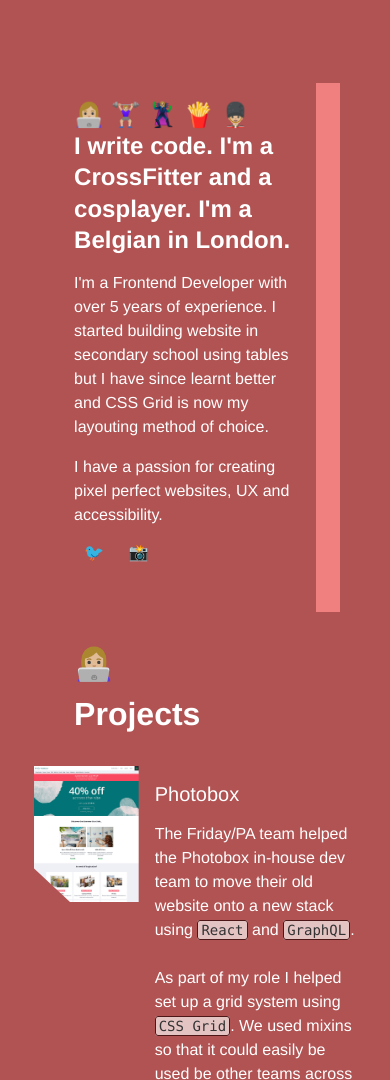
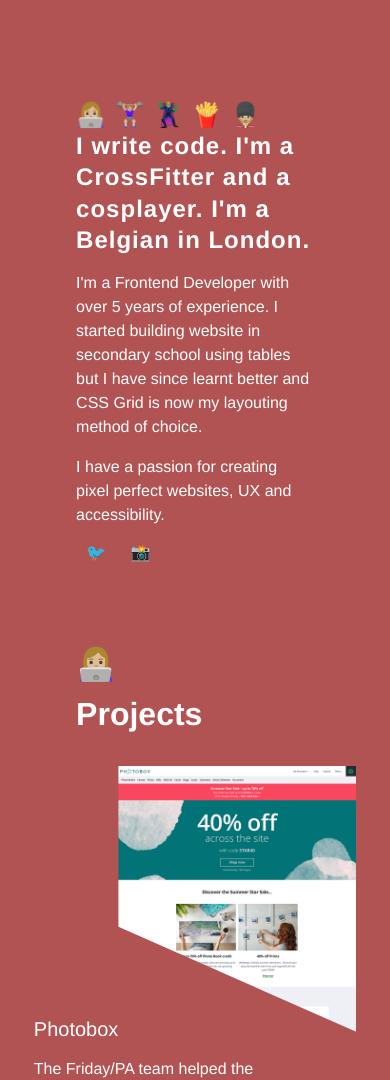
Before and after one commit to parrgit/JoyceClone, a plain HTML site: page index.html in a window 390 px wide. Shown: the part 273-1353 px from the top of the page. Drawn offline with Linux system fonts and the light colour scheme.

Commit message:
add mobile

```diff
--- a/css/stylesheet.scss
+++ b/css/stylesheet.scss
@@ -1,7 +1,6 @@
 $primary: #b25353;
 
 body {
-
   background: $primary;
   margin: 20px 0 15px;
   font-family: Helvetica, Arial, sans-serif;
@@ -54,7 +53,20 @@ main {
     display: grid;
     grid-template-columns: repeat(8, 1fr);
     grid-gap: 16px;
+    @media (max-width: 600px) {
+      // .rise{
+      //   position: relative;
+      //   top: -100px;
+      // }
+    }
     .project {
+      grid-column: 4 / 9;
+      @media (max-width: 600px) {
+        grid-column: 1 / 8;
+        position: relative;
+        top: -90px;
+        height: calc(100% - 100px); //.projectのheightを縮めたい
+      }
       h2 {
         font-size: 20px;
         font-weight: normal;
@@ -62,16 +74,17 @@ main {
       p {
         line-height: 1.5em;
       }
-      grid-column: 4 / end;
     }
     p {
       font-weight: lighter;
     }
     .pic {
       grid-column: 1 / span 3;
+      @media (max-width: 600px) {
+        grid-column: 3 / 9;
+      }
       width: 100%;
-      clip-path: polygon(100% 0, 100% 100%, 35% 100%, 0 75%, 0 0);
-
+      clip-path: polygon(0 0, 100% 0, 100% 86%, 0 52%);
     }
 
     .intro {
@@ -80,13 +93,11 @@ main {
       h1 {
         font-size: 24px;
         line-height: 1.3em;
+        letter-spacing: 1px;
       }
       p {
         line-height: 1.5em;
       }
-    }
-    .buffer {
-      background: lightcoral;
     }
     .projects-head {
       grid-column: 2 / 8;
```
Also changed, not shown: css/stylesheet.css.
